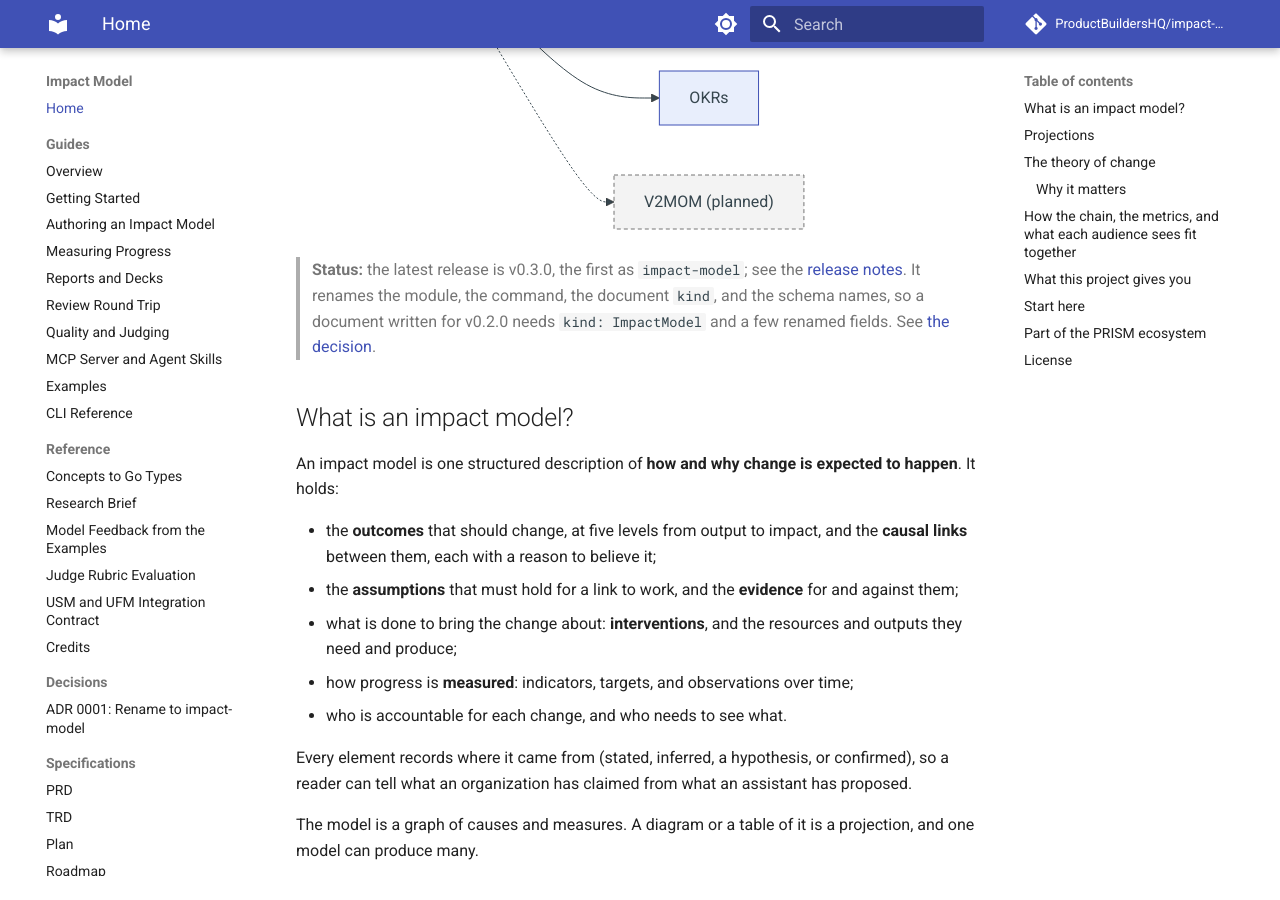
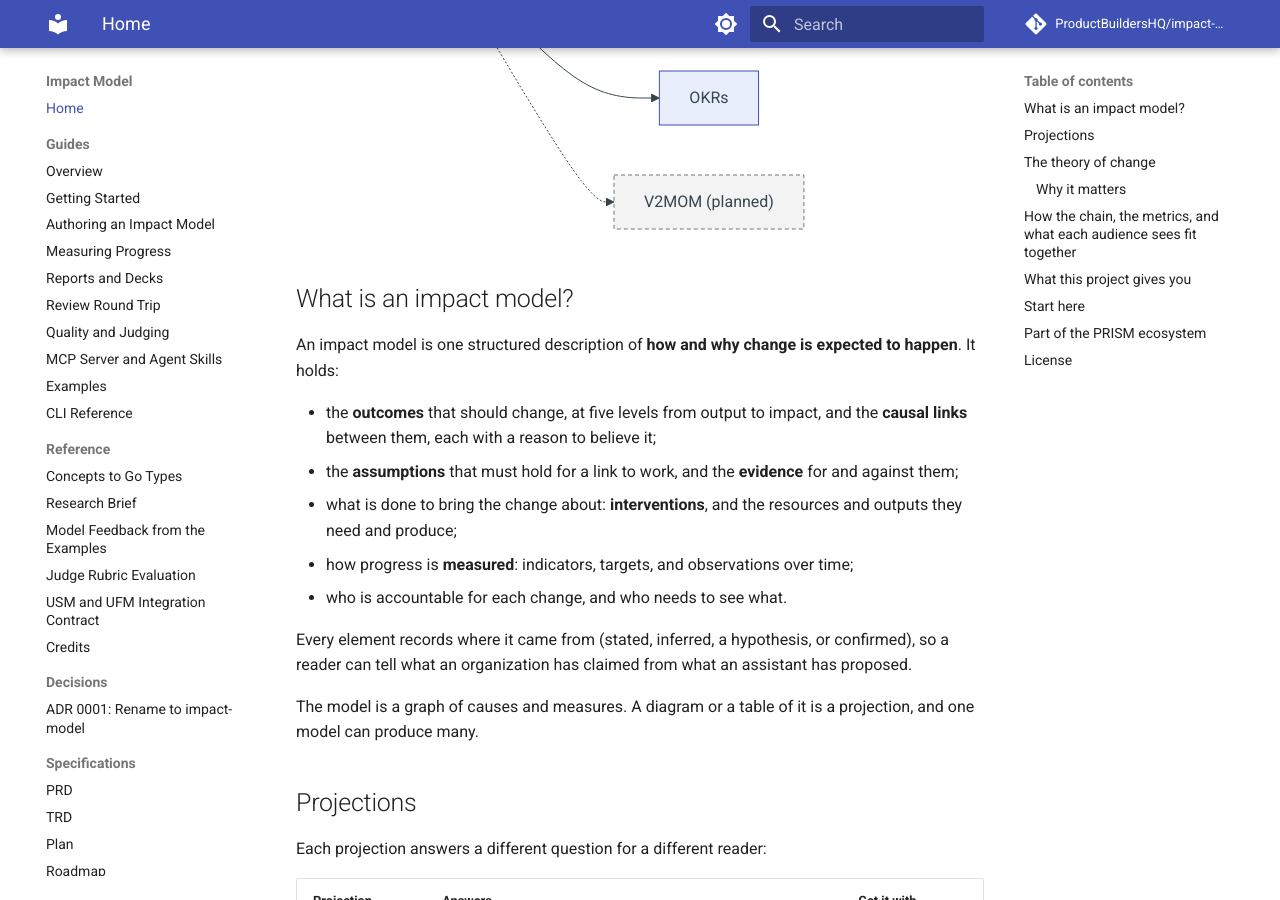
Before and after one commit to ProductBuildersHQ/theoryofchange-spec, an MkDocs documentation site: the page built from docs/index.md, in a window 1280 px wide and 900 px high, scrolled down 769 px. Built offline with MkDocs 1.6.1 and Material for MkDocs 9.7.7, drawn with Linux system fonts in a browser that asks for light colours; comment, search, counter and statistics services are not loaded.

Commit message:
docs: drop the release status note from the README and the docs index
Refs: RMI-IMPACTMODEL-002

Co-Authored-By: Claude Opus 5.5 <noreply@anthropic.com>

````diff
--- a/docs/index.md
+++ b/docs/index.md
@@ -27,12 +27,6 @@ flowchart LR
   im --> okr["OKRs"]:::strategy
   im -.-> v2["V2MOM (planned)"]:::planned
 ```
-
-> **Status:** the latest release is v0.3.0, the first as `impact-model`; see the
-> [release notes](releases/v0.3.0.md). It renames the module, the command,
-> the document `kind`, and the schema names, so a document written for v0.2.0
-> needs `kind: ImpactModel` and a few renamed fields. See
-> [the decision](design/adrs/0001-rename-to-impact-model.md).
 
 ## What is an impact model?
 
````
Also changed, not shown: README.md (+0 -6 lines).
